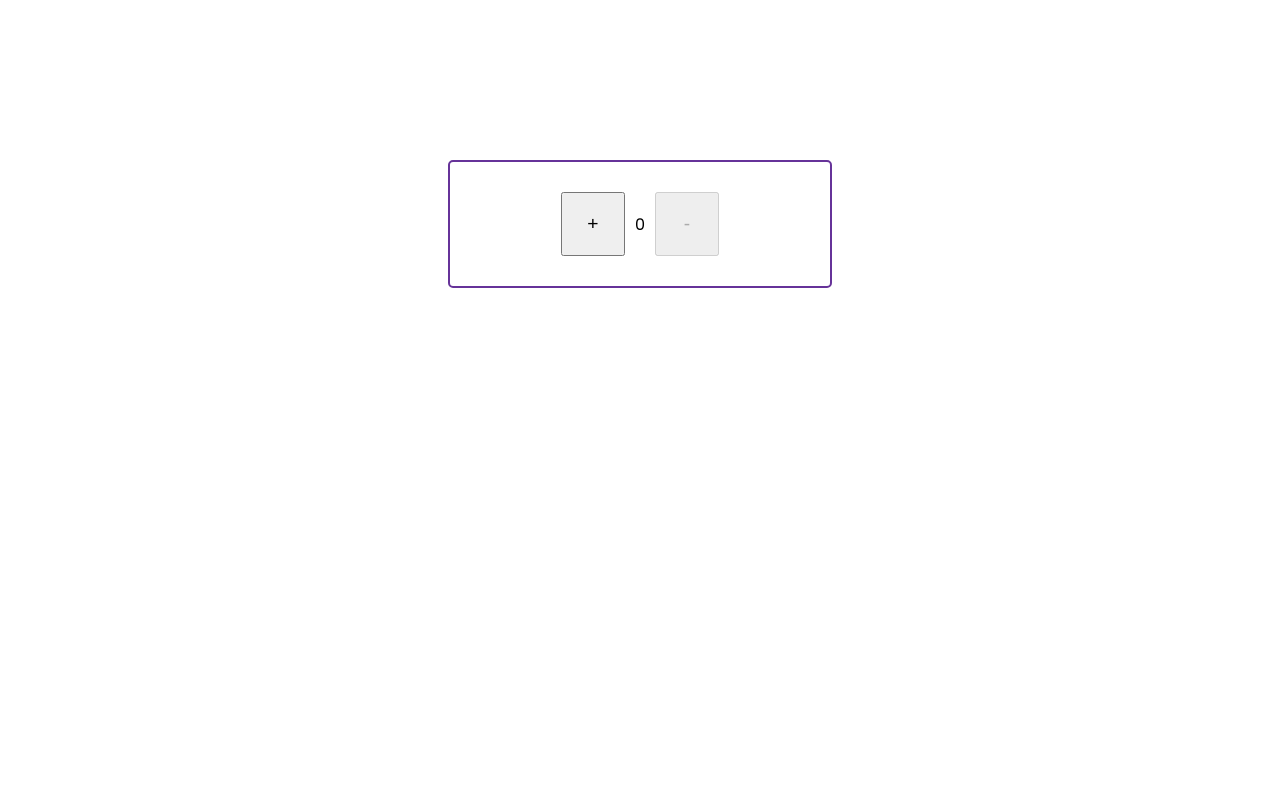
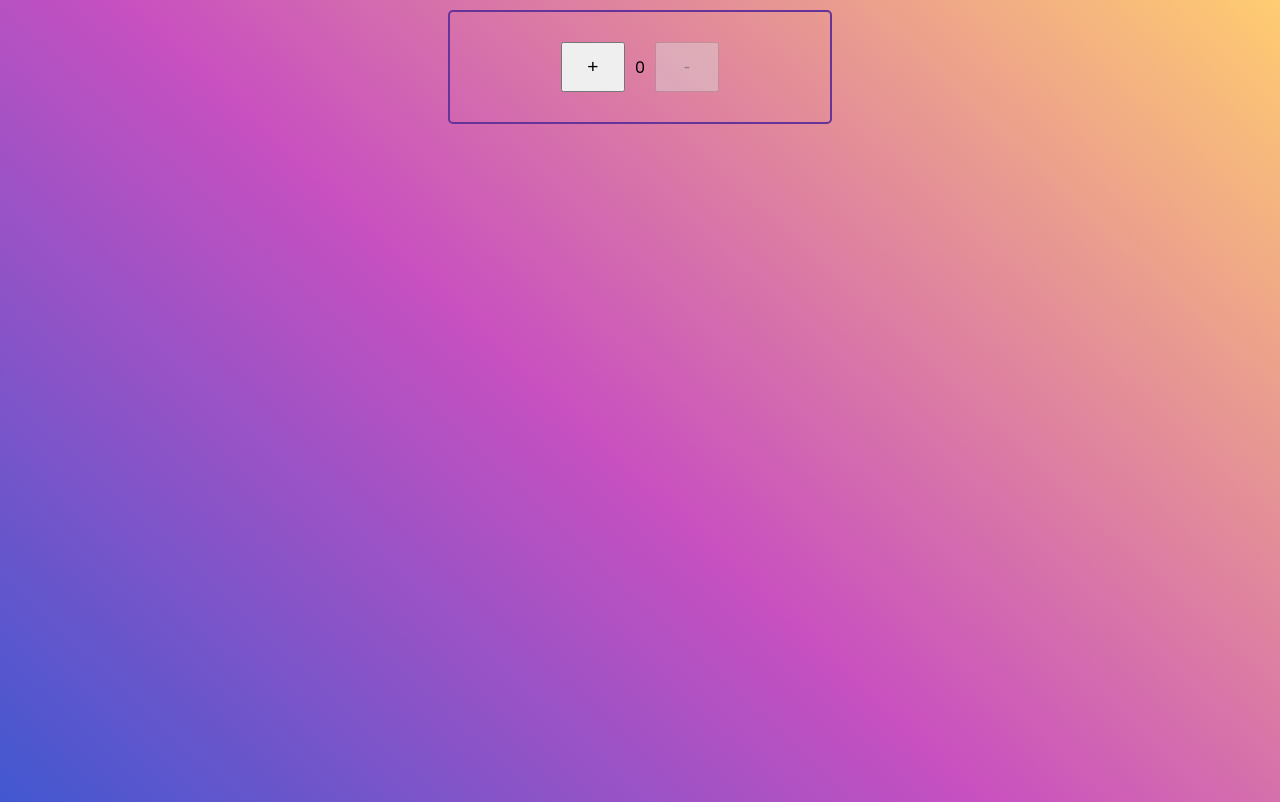
Before and after one commit to pablo-rodr-bio2/Week8, a React (Create React App) app in the folder React_Intro/1_task/: page / in a window 1280 px wide. Built offline with nearby package versions, Linux system fonts and the light colour scheme.

Commit message:
React Intro complete Task1

```diff
--- a/React_Intro/1_task/src/App.js
+++ b/React_Intro/1_task/src/App.js
@@ -9,18 +9,22 @@ const App = () => {
 
   const [tiles, setTiles] = useState([])
 
-  // const changeNumberTiles = (event) => {
+  const generateRandomcolor = () => {
+    return `#${Math.floor(Math.random()*16777215).toString(16)}`;
+  }
 
-  //   event.target.textContent === '+' ?
-  //   setTiles(current => [...current, generateRandomcolor()]) :
-  //   setTiles(current => current.slice(0, -1))
+  const changeNumberTiles = (event) => {
 
-  // }
+    event.target.textContent === '+' ?
+    setTiles(current => [...current, generateRandomcolor()]) :
+    setTiles(current => current.slice(0, -1))
+
+  }
 
   return <div className='app'>
-    <Button tiles={tiles} setTiles={setTiles} value='+' />
+    <Button tiles={tiles} changeNumberTiles={changeNumberTiles} value='+' />
     <Counter number={tiles.length}/>
-    <Button tiles={tiles} setTiles={setTiles} value='-' />
+    <Button tiles={tiles} changeNumberTiles={changeNumberTiles} value='-' />
 
     <List tiles={tiles} />
   </div>
--- a/React_Intro/1_task/src/components/Button.js
+++ b/React_Intro/1_task/src/components/Button.js
@@ -1,18 +1,7 @@
-const Button = ({ tiles, setTiles, value }) => {
-    const generateRandomcolor = () => {
-        return `#${Math.floor(Math.random()*16777215).toString(16)}`;
-      }
-
-    const changeNumberTiles = (event) => {
-
-        event.target.textContent === '+' ?
-        setTiles(current => [...current, generateRandomcolor()]) :
-        setTiles(current => current.slice(0, -1))
-
-      }
+const Button = ({ tiles, changeNumberTiles, value }) => {
 
     let isDisabled = false
-    if((value === '+' && tiles.length === 6) ||
+    if((value === '+' && tiles.length === 9) ||
        (value === '-' && tiles.length === 0)) {
             isDisabled = true
         } else {
--- a/React_Intro/1_task/src/index.css
+++ b/React_Intro/1_task/src/index.css
@@ -1,18 +1,19 @@
 @import url('https://fonts.googleapis.com/css2?family=Poppins:wght@300;400&display=swap');
-
-* {
-  box-sizing: border-box;
-  margin: 0;
-  padding: 0;
-}
 
 body {
   font-family: 'Poppins', sans-serif;
+  background-color: #4158D0;
+  background-image: linear-gradient(43deg, #4158D0 0%, #C850C0 46%, #FFCC70 100%);
+  height: 99vh;
+  margin: 0;
+  padding: 0;
+  box-sizing: border-box;
 }
 
 .app {
+    box-sizing: border-box;
     max-width: 30vw;
-    margin: 20vh auto;
+    margin: 10px auto;
     padding: 30px;
     border: 2px solid rebeccapurple;
     border-radius: 5px;
@@ -21,14 +22,14 @@ body {
 
 .btn__number {
     width: 5vw;
-    height: 8vh;
+    height: 50px;
     margin: 0px 10px;
     font-size: larger;
 }
 
 .tile {
     border-radius: 10px;
-    height: 20vh;
+    height: 70px;
     width: 60%;
     margin: 10px auto;
     text-shadow: 2px 2px 8px whitesmoke;
```
